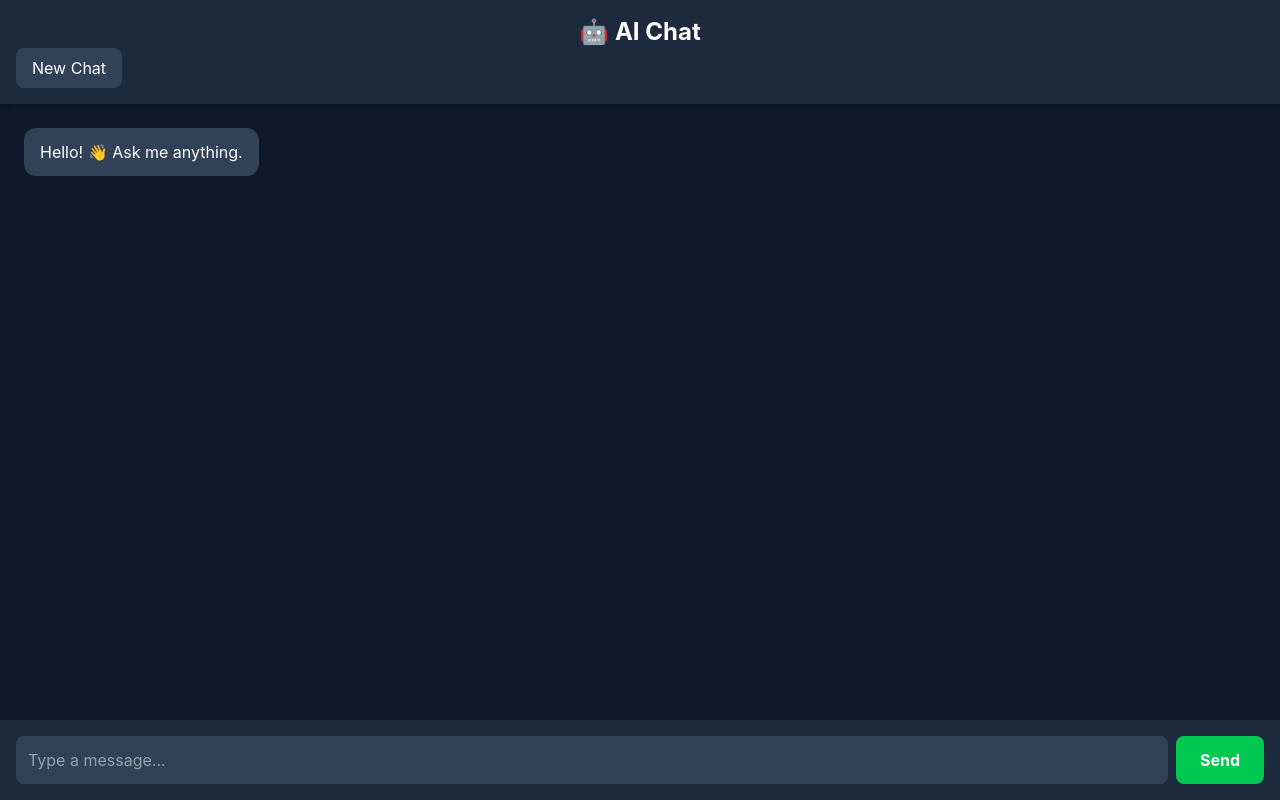
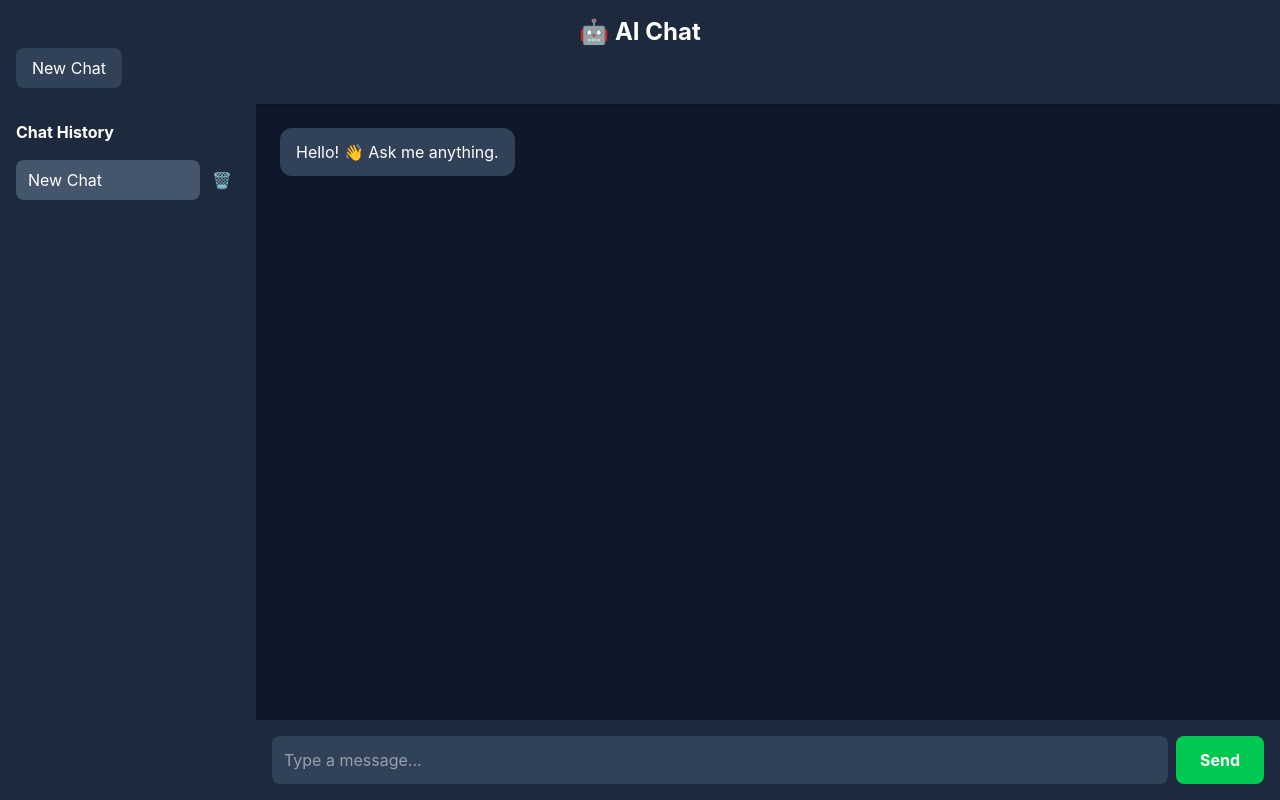
Before and after one commit to gkonstatina/02-ai-chat-ui, a React (Vite) app: page / in a window 1280 px wide. Built offline with nearby package versions, Linux system fonts and the light colour scheme.

Commit message:
Implement persistent chat history

```diff
--- a/src/App.tsx
+++ b/src/App.tsx
@@ -4,35 +4,93 @@ import Header from "./components/Header";
 import ChatInput from "./components/ChatInput";
 import ChatWindow from "./components/ChatWindow";
 
-import type { Message } from "./types/chat";
+import type { Chat, Message } from "./types/chat";
+import ChatSidebar from "./components/ChatSidebar";
 
 function App() {
-  const [messages, setMessages] = useState<Message[]>(() => {
-  const savedMessages = localStorage.getItem("chat-messages");
+  const [initialChat] = useState<Chat>(() => {
+    const savedChats = localStorage.getItem("chat-history");
 
-  if (savedMessages) {
-    return JSON.parse(savedMessages);
+    if (savedChats) {
+      const parsedChats: Chat[] = JSON.parse(savedChats);
+
+      const existingNewChat = parsedChats.find(
+        (chat) =>
+          chat.title === "New Chat" &&
+          chat.messages.length === 0
+      );
+
+      if (existingNewChat) {
+        return existingNewChat;
+      }
     }
 
+    return {
+      id: `chat-${Date.now()}`,
+      title: "New Chat",
+      messages: [],
+    };
+  });
+
+  const [chats, setChats] = useState<Chat[]>(() => {
+    const savedChats = localStorage.getItem("chat-history");
+
+    if (savedChats) {
+      const parsedChats: Chat[] = JSON.parse(savedChats);
+
+      const existingNewChat = parsedChats.find(
+        (chat) =>
+          chat.title === "New Chat" &&
+          chat.messages.length === 0
+      );
+
+      if (existingNewChat) {
         return [
+          existingNewChat,
+          ...parsedChats.filter(
+            (chat) => chat.id !== existingNewChat.id
+          ),
+        ];
+      }
+
+      return [initialChat, ...parsedChats];
+    }
+
+    return [initialChat];
+  });
+
+  const [activeChatId, setActiveChatId] = useState(
+    initialChat.id
+  );
+
+
+  const [messages, setMessages] = useState<Message[]>([
     {
       id: 1,
       role: "assistant",
       content: "Hello! 👋 Ask me anything.",
     },
-  ];
-});
+  ]);
+
 
   useEffect(() => {
     localStorage.setItem(
-      "chat-messages",
-      JSON.stringify(messages)
+      "chat-history",
+      JSON.stringify(chats)
     );
-  }, [messages]);
+  }, [chats]);
+
 
 
   const clearChat = () => {
-  localStorage.removeItem("chat-messages");
+    const newChat: Chat = {
+      id: `chat-${Date.now()}`,
+      title: "New Chat",
+      messages: [],
+    };
+
+    setChats((prevChats) => [newChat, ...prevChats]);
+    setActiveChatId(newChat.id);
 
     setMessages([
       {
@@ -43,6 +101,67 @@ function App() {
     ]);
   };
 
+  const selectChat = (chatId: string) => {
+    const selectedChat = chats.find(
+      (chat) => chat.id === chatId
+    );
+
+    if (!selectedChat) return;
+
+    setActiveChatId(chatId);
+    setMessages(selectedChat.messages);
+  };
+
+  const deleteChat = (chatId: string) => {
+    const confirmed = window.confirm(
+      "Are you sure you want to delete this chat?"
+    );
+
+    if (!confirmed) return;
+
+    const newChat: Chat = {
+      id: `chat-${Date.now()}`,
+      title: "New Chat",
+      messages: [],
+    };
+
+
+    setChats((prevChats) => {
+      const remainingChats = prevChats.filter(
+        (chat) => chat.id !== chatId
+      );
+
+      if (chatId === activeChatId) {
+        setActiveChatId(newChat.id);
+        setMessages([
+          {
+            id: 1,
+            role: "assistant",
+            content: "Hello! 👋 Ask me anything.",
+          },
+        ]);
+
+        return [newChat, ...remainingChats];
+      }
+
+      return remainingChats;
+    });
+  };
+
+
+
+  const updateCurrentChat = (updatedMessages: Message[]) => {
+    setChats((prevChats) =>
+      prevChats.map((chat) =>
+        chat.id === activeChatId
+          ? {
+              ...chat,
+              messages: updatedMessages,
+            }
+          : chat
+      )
+    );
+  };
 
 
 
@@ -55,7 +174,26 @@ function App() {
       content: text,
     };
 
-  setMessages((prev) => [...prev, userMessage]);
+    setChats((prevChats) =>
+    prevChats.map((chat) =>
+      chat.id === activeChatId &&
+      chat.title === "New Chat"
+        ? {
+            ...chat,
+            title:
+              text.length > 30
+                ? text.slice(0, 30) + "..."
+                : text,
+          }
+        : chat
+    )
+    );
+
+    const updatedMessages = [...messages, userMessage];
+
+    setMessages(updatedMessages);
+    updateCurrentChat(updatedMessages);
+
 
     try {
         setLoading(true);
@@ -89,7 +227,10 @@ function App() {
         content: "",
       };
 
-    setMessages((prev) => [...prev, aiMessage]);
+      const messagesWithAI = [...updatedMessages, aiMessage];
+
+      setMessages(messagesWithAI);
+      updateCurrentChat(messagesWithAI);
 
       while (true) {
         const { value, done } = await reader.read();
@@ -102,16 +243,17 @@ function App() {
 
         aiText += chunk;
 
-      setMessages((prev) =>
-        prev.map((message) =>
+        const updatedAIMessage = messagesWithAI.map((message) =>
         message.id === aiMessage.id
         ? {
           ...message,
           content: aiText,
           }
         : message
-        )
       );
+
+      setMessages(updatedAIMessage);
+      updateCurrentChat(updatedAIMessage);
       }
       } catch {
         setMessages((prev) => [
@@ -131,26 +273,24 @@ function App() {
     <div className="bg-slate-900 min-h-screen flex flex-col">
      <Header onClear={clearChat} />
 
-      <>
+      <div className="flex flex-1">
+        <ChatSidebar
+          chats={chats}
+          activeChatId={activeChatId}
+          onSelectChat={selectChat}
+          onDeleteChat={deleteChat}
+        />
+
+      <div className="flex-1 flex flex-col">
         <ChatWindow messages={messages} />
-
-        {loading && (
-          <div className="px-4 pb-4">
-            <div className="bg-slate-700 text-white rounded-xl p-3 inline-block">
-            🤖 Thinking...
-            </div>
-          </div>
-        )}
-      </>
-
-
-
 
         <ChatInput
           onSend={sendMessage}
           loading={loading}
     />
   </div>
+</div>
+</div>
 );
 }
 
--- /dev/null
+++ b/src/components/ChatSidebar.tsx
@@ -0,0 +1,53 @@
+import type { Chat } from "../types/chat";
+
+interface Props {
+  chats: Chat[];
+  activeChatId: string;
+  onSelectChat: (chatId: string) => void;
+  onDeleteChat: (chatId: string) => void;
+}
+
+function ChatSidebar({
+  chats,
+  activeChatId,
+  onSelectChat,
+  onDeleteChat,
+}: Props) {
+  return (
+    <aside className="w-64 bg-slate-800 p-4">
+      <h2 className="text-white font-bold mb-4">
+        Chat History
+      </h2>
+
+      <div className="space-y-2">
+        {chats.map((chat) => (
+          <div
+            key={chat.id}
+            className="flex items-center gap-1"
+          >
+            <button
+              onClick={() => onSelectChat(chat.id)}
+              className={`flex-1 text-left px-3 py-2 rounded-lg ${
+                chat.id === activeChatId
+                  ? "bg-slate-600 text-white"
+                  : "text-slate-300 hover:bg-slate-700"
+              }`}
+            >
+              {chat.title}
+            </button>
+
+            <button
+              onClick={() => onDeleteChat(chat.id)}
+              className="text-slate-400 hover:text-red-400 px-2"
+              title="Delete chat"
+            >
+              🗑️
+            </button>
+          </div>
+        ))}
+      </div>
+    </aside>
+  );
+}
+
+export default ChatSidebar;
--- a/src/types/chat.ts
+++ b/src/types/chat.ts
@@ -11,3 +11,9 @@ export interface Message {
   role: "user" | "assistant";
   content: string;
 }
+
+export interface Chat {
+  id: string;
+  title: string;
+  messages: Message[];
+}
```
Lines whose indentation alone changed are shown as unchanged.
